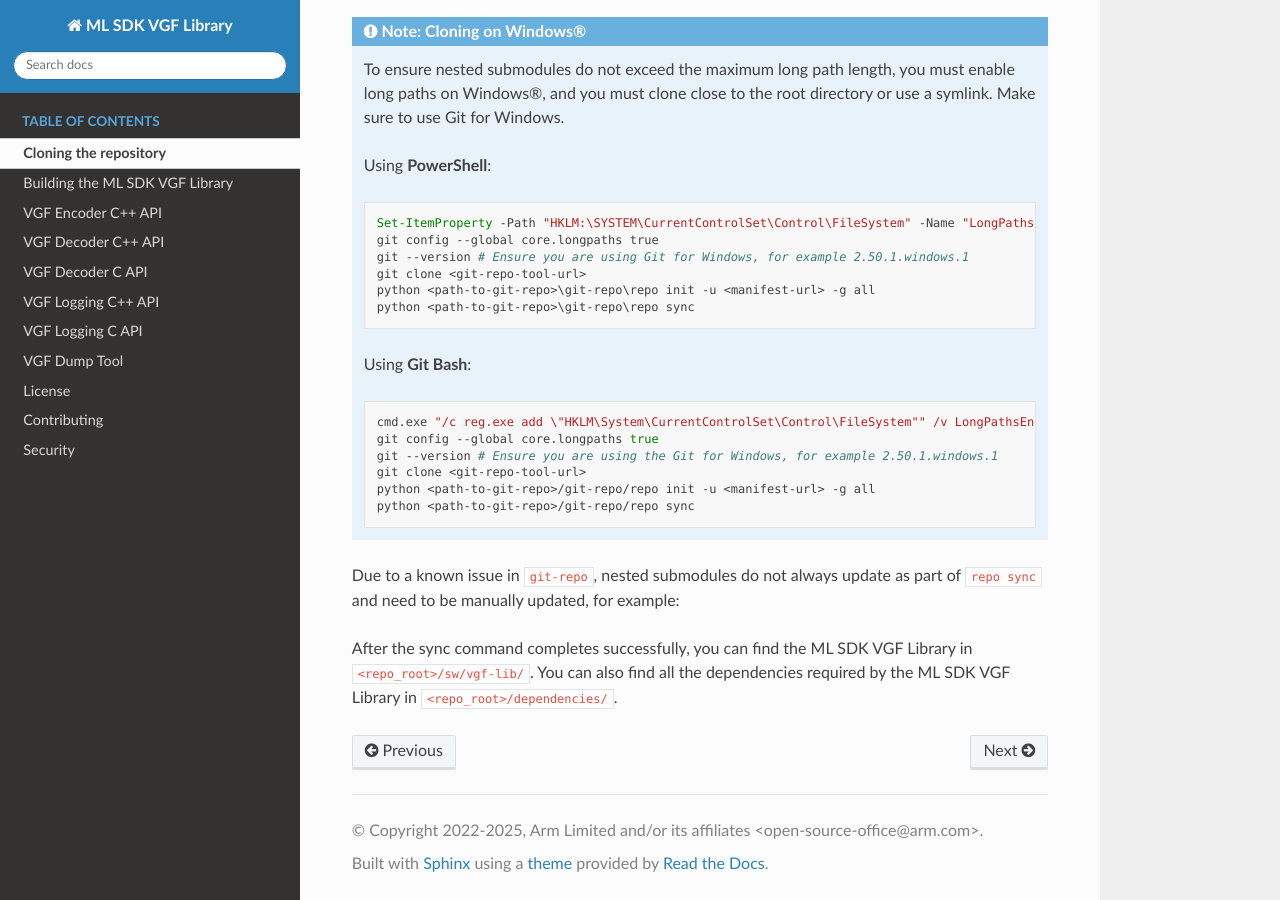
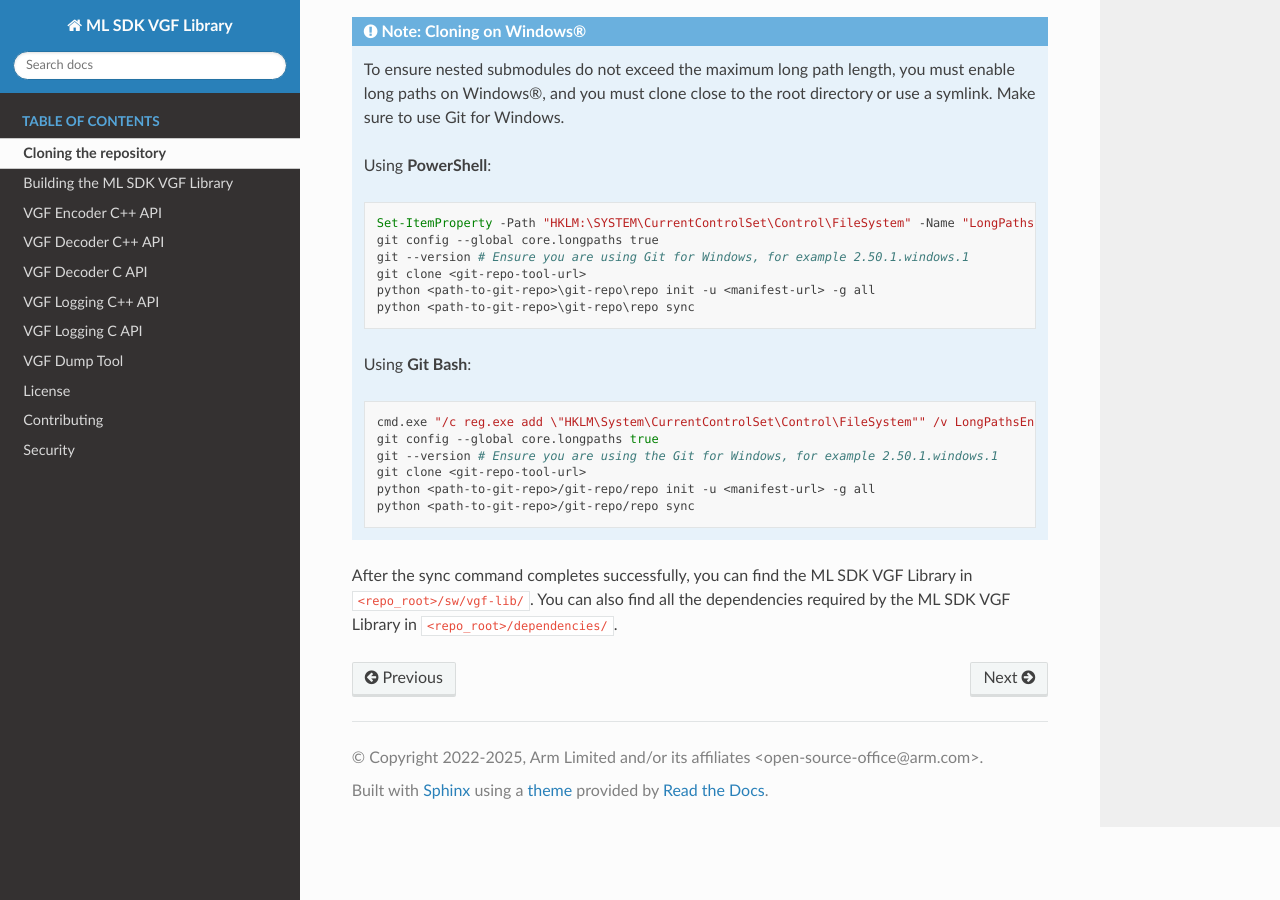
Before and after one commit to arm/ai-ml-sdk-vgf-library, a Sphinx documentation site: the page built from docs/source/cloning.rst, in a window 1280 px wide and 900 px high, scrolled down 656 px. Built offline with Sphinx 7.4.7 and the Read the Docs theme 3.1.0, drawn with Linux system fonts in a browser that asks for light colours.

Commit message:
Remove line from cloning instruction
Change-Id: I42b499e209a66dcd870c5a5585c91712a8269173
Signed-off-by: Alan Liang <alan.liang@arm.com>

```diff
--- a/docs/source/cloning.rst
+++ b/docs/source/cloning.rst
@@ -51,8 +51,5 @@ After the repo is initialized, fetch the contents with:
         python <path-to-git-repo>/git-repo/repo init -u <manifest-url> -g all
         python <path-to-git-repo>/git-repo/repo sync
 
-Due to a known issue in :code:`git-repo`, nested submodules do not always update as part of :code:`repo sync` and need to
-be manually updated, for example:
-
 After the sync command completes successfully, you can find the |VGF_project| in :code:`<repo_root>/sw/vgf-lib/`.
 You can also find all the dependencies required by the |VGF_project| in :code:`<repo_root>/dependencies/`.
```
